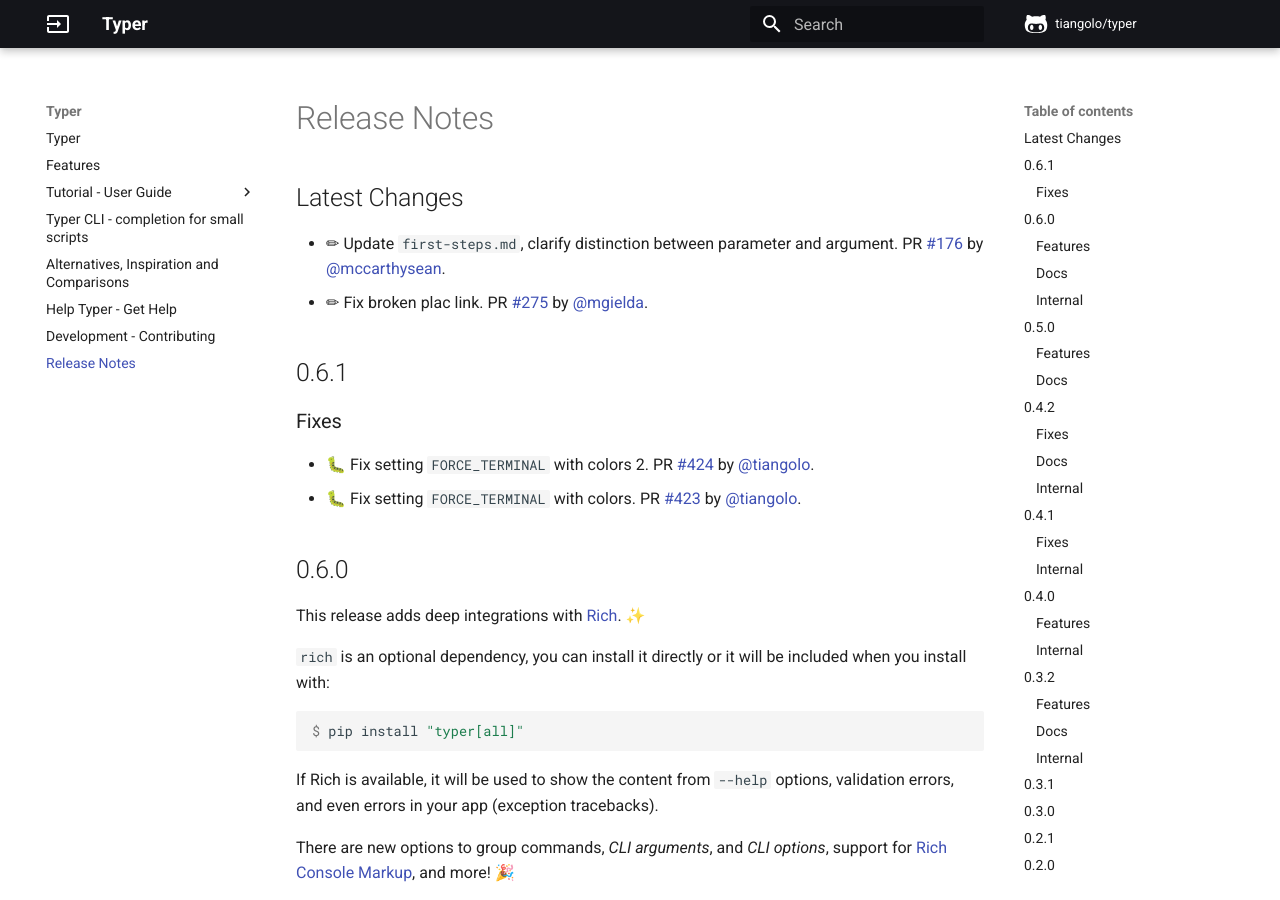
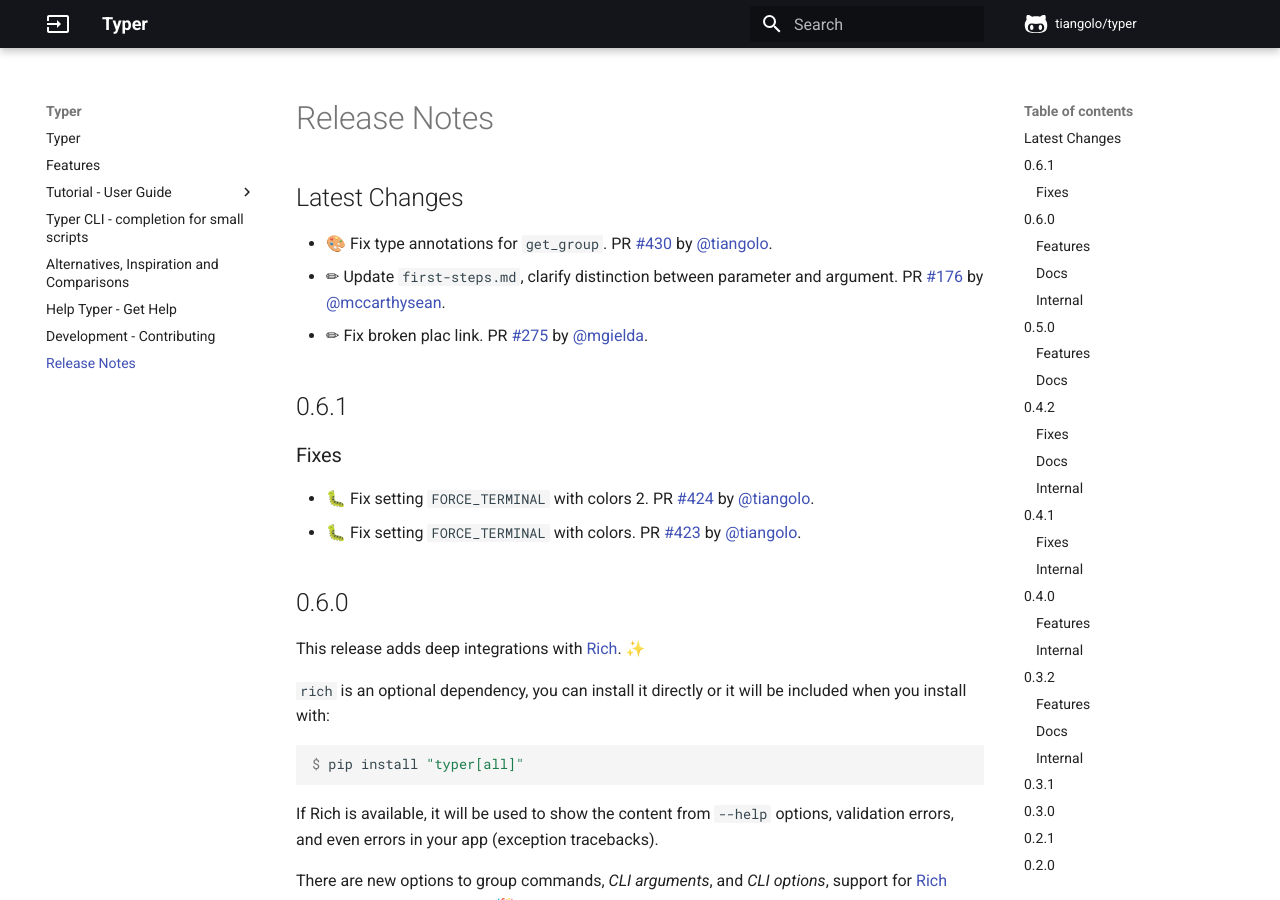
Before and after one commit to RED0731/red_pythonTyper, an MkDocs documentation site: the page built from docs/release-notes.md, in a window 1280 px wide and 900 px high. Built offline with MkDocs 1.6.1 and Material for MkDocs 9.7.7, drawn with Linux system fonts in a browser that asks for light colours; comment, search, counter and statistics services are not loaded.

Commit message:
📝 Update release notes

```diff
--- a/docs/release-notes.md
+++ b/docs/release-notes.md
@@ -1,5 +1,6 @@
 ## Latest Changes
 
+* 🎨 Fix type annotations for `get_group`. PR [#430](https://github.com/tiangolo/typer/pull/430) by [@tiangolo](https://github.com/tiangolo).
 * ✏ Update `first-steps.md`, clarify distinction between parameter and argument. PR [#176](https://github.com/tiangolo/typer/pull/176) by [@mccarthysean](https://github.com/mccarthysean).
 * ✏ Fix broken plac link. PR [#275](https://github.com/tiangolo/typer/pull/275) by [@mgielda](https://github.com/mgielda).
 
```
